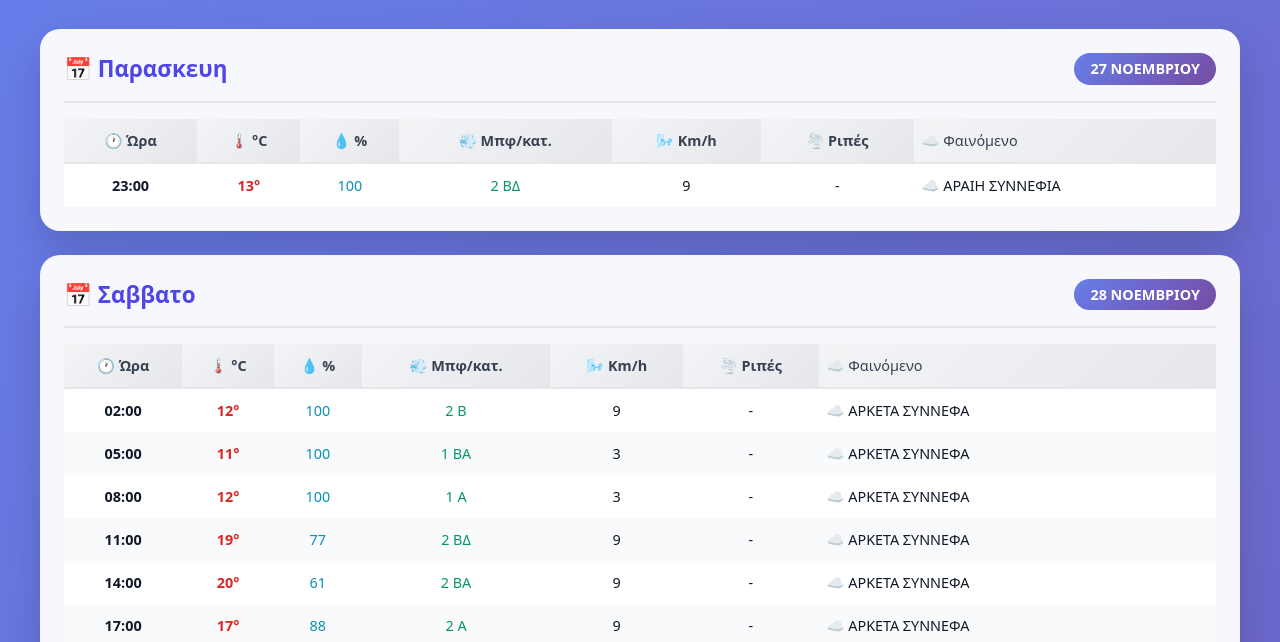
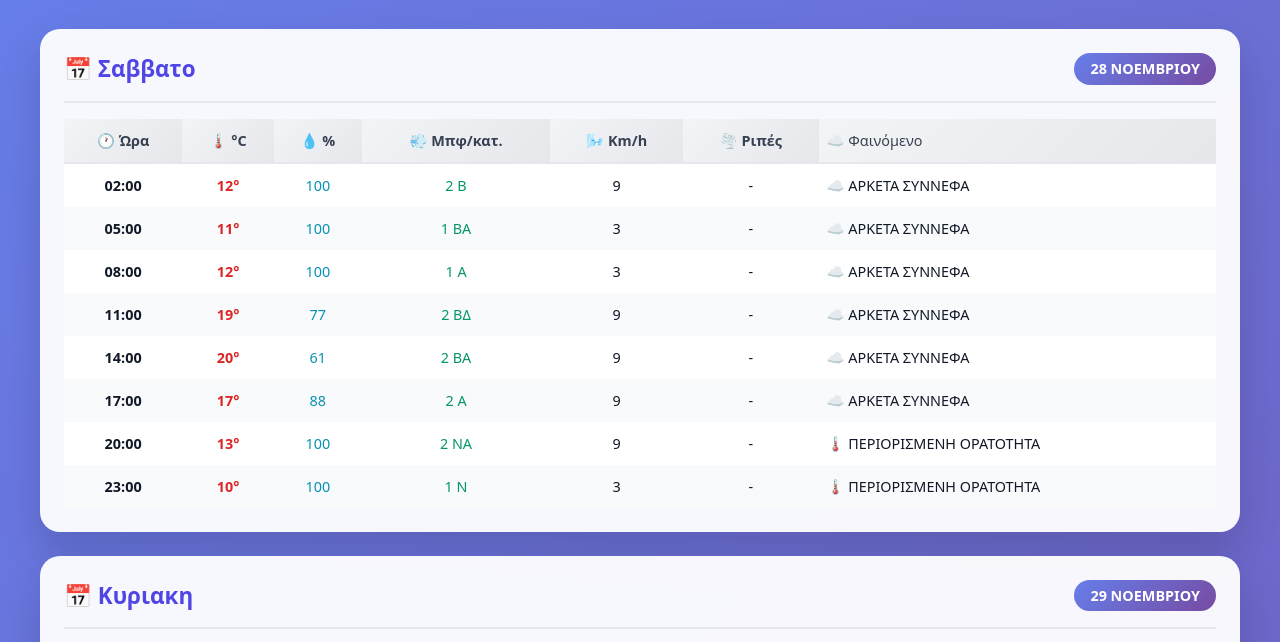
Before and after one commit to vtripolitakis/weatherchq, a plain HTML site: page index.html in a window 1280 px wide. Shown: the part 101-743 px from the top of the page. Drawn offline with Linux system fonts and the light colour scheme.

Commit message:
deploy: e66a58c39bb7333c1ae4571e96f2eb6f4a547b22

```diff
--- a/index.html
+++ b/index.html
@@ -91,14 +91,6 @@ tbody tr:hover { background: #eef2ff; }
 <div class='container'>
 <h1>⛅ Πρόγνωση ανά 3ωρο 🌡️</h1>
 <section class='day-card'>
-<div class='day-title'><span class='day-name'>📅 Παρασκευη</span><span class='date'>27 ΝΟΕΜΒΡΙΟΥ</span></div>
-<div class='table-wrapper'>
-<table>
-<thead><tr><th>🕐 Ώρα</th><th>🌡️ °C</th><th>💧 %</th><th>💨 Μπφ/κατ.</th><th>🌬️ Km/h</th><th>🌪️ Ριπές</th><th class='condition'>☁️ Φαινόμενο</th></tr></thead>
-<tbody>
-<tr><td><strong>23:00</strong></td><td class='temp'>13°</td><td class='humidity'>100</td><td class='wind'>2 ΒΔ</td><td>9</td><td>-</td><td class='condition'>☁️ ΑΡΑΙΗ ΣΥΝΝΕΦΙΑ</td></tr>
-</tbody></table></div></section>
-<section class='day-card'>
 <div class='day-title'><span class='day-name'>📅 Σαββατο</span><span class='date'>28 ΝΟΕΜΒΡΙΟΥ</span></div>
 <div class='table-wrapper'>
 <table>
```
